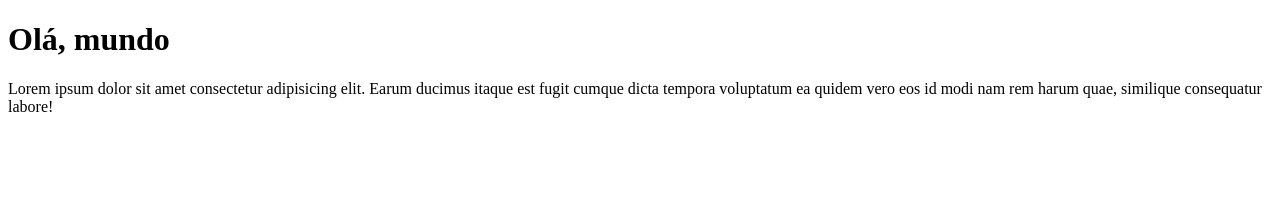
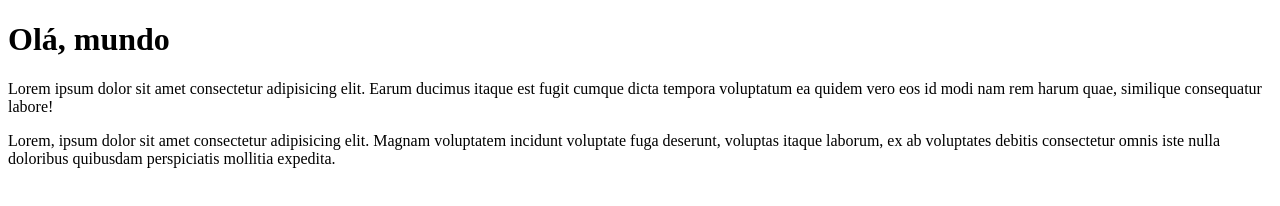
Before and after one commit to Freitas-57/Guanabara-Teste, a plain HTML site: page Site-exemplo/index.html in a window 1280 px wide. Drawn offline with Linux system fonts and the light colour scheme.

Commit message:
adicionei um paragrafo

```diff
--- a/Site-exemplo/index.html
+++ b/Site-exemplo/index.html
@@ -8,5 +8,6 @@
 <body>
     <h1>Olá, mundo</h1>
     <p>Lorem ipsum dolor sit amet consectetur adipisicing elit. Earum ducimus itaque est fugit cumque dicta tempora voluptatum ea quidem vero eos id modi nam rem harum quae, similique consequatur labore!</p>
+    <p>Lorem, ipsum dolor sit amet consectetur adipisicing elit. Magnam voluptatem incidunt voluptate fuga deserunt, voluptas itaque laborum, ex ab voluptates debitis consectetur omnis iste nulla doloribus quibusdam perspiciatis mollitia expedita.</p>
 </body>
 </html>
```
